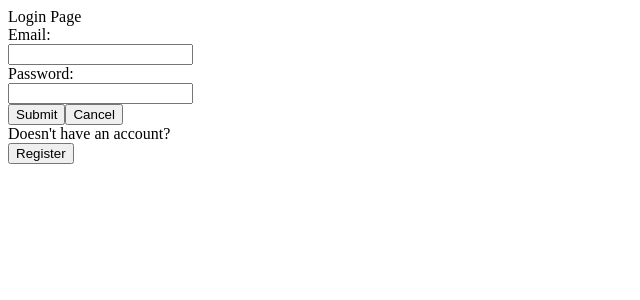
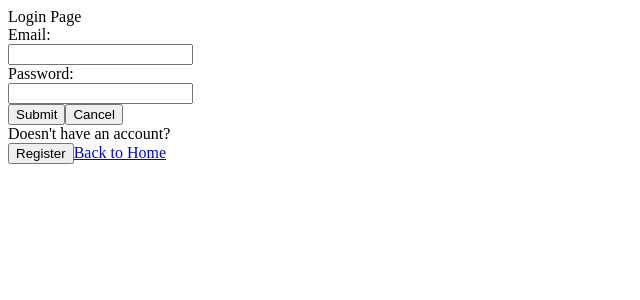
Before and after one commit to yangbyron/galvanize_marketplace, a React (Create React App) app in the folder Frontend/: page /login in a window 1280 px wide. Shown: the top 300 px of the page, without its empty margins (0-640 px from the left). Built offline with nearby package versions, Linux system fonts and the light colour scheme; no server answers.

Commit message:
added route back to homepage

```diff
--- a/Frontend/src/App.js
+++ b/Frontend/src/App.js
@@ -1,5 +1,4 @@
 import React, { useState, useEffect } from 'react'
-import Home from "./Components/Home"
 import Header from "./Components/Header";
 import FilterBar from './Components/FilterBar';
 import Results from './Components/Results';
--- a/Frontend/src/Components/Login.jsx
+++ b/Frontend/src/Components/Login.jsx
@@ -60,6 +60,7 @@ const Login = ({ setCurrentUser }) => {
         <Link to="/register">
           <button>Register</button>
         </Link>
+        <Link to="/">Back to Home</Link>
       </label>
     </div>
   )
--- a/Frontend/src/Components/Register.jsx
+++ b/Frontend/src/Components/Register.jsx
@@ -41,6 +41,7 @@ const Register = (props) => {
             <Link to="/">
                 <button>Cancel</button>
             </Link>
+            <Link to="/">Back to Home</Link>
         </form>
     )
 }
```
